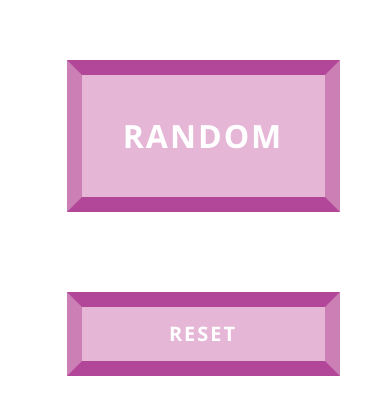
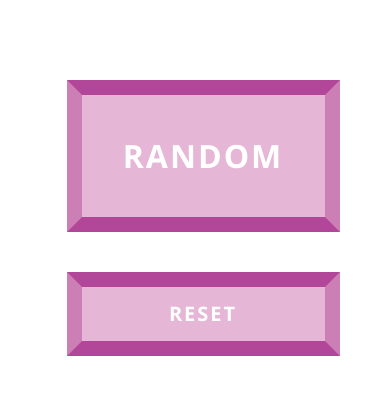
Before and after one commit to gprocell927/color-changer, a plain HTML site: page index.html in a window 390 px wide. Shown: the part 212-626 px from the top of the page. Drawn offline with nearby package versions, Linux system fonts and the light colour scheme.

Commit message:
Adjusted margins on media query max width 446px

```diff
--- a/styles.css
+++ b/styles.css
@@ -131,14 +131,14 @@ button {
     width: 70%;
     height: 18%;
     margin-right: 0;
-    margin-bottom: 40px;
+    margin-bottom: 20px;
     font-size: 4em;
   }
 
   #reset-button {
     width: 70%;
     height: 10%;
-    margin-top: 40px;
+    margin-top: 20px;
     margin-left: 0;
   }
 }
```
